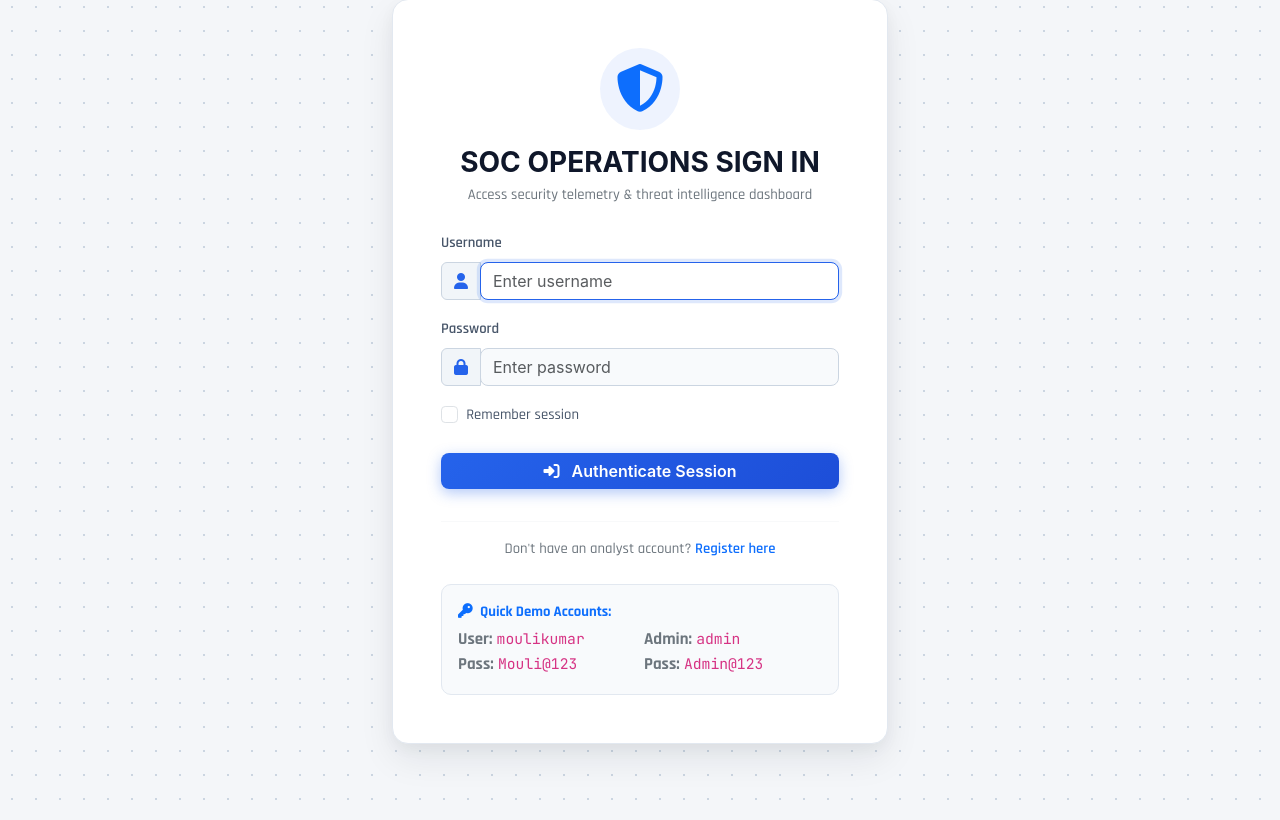
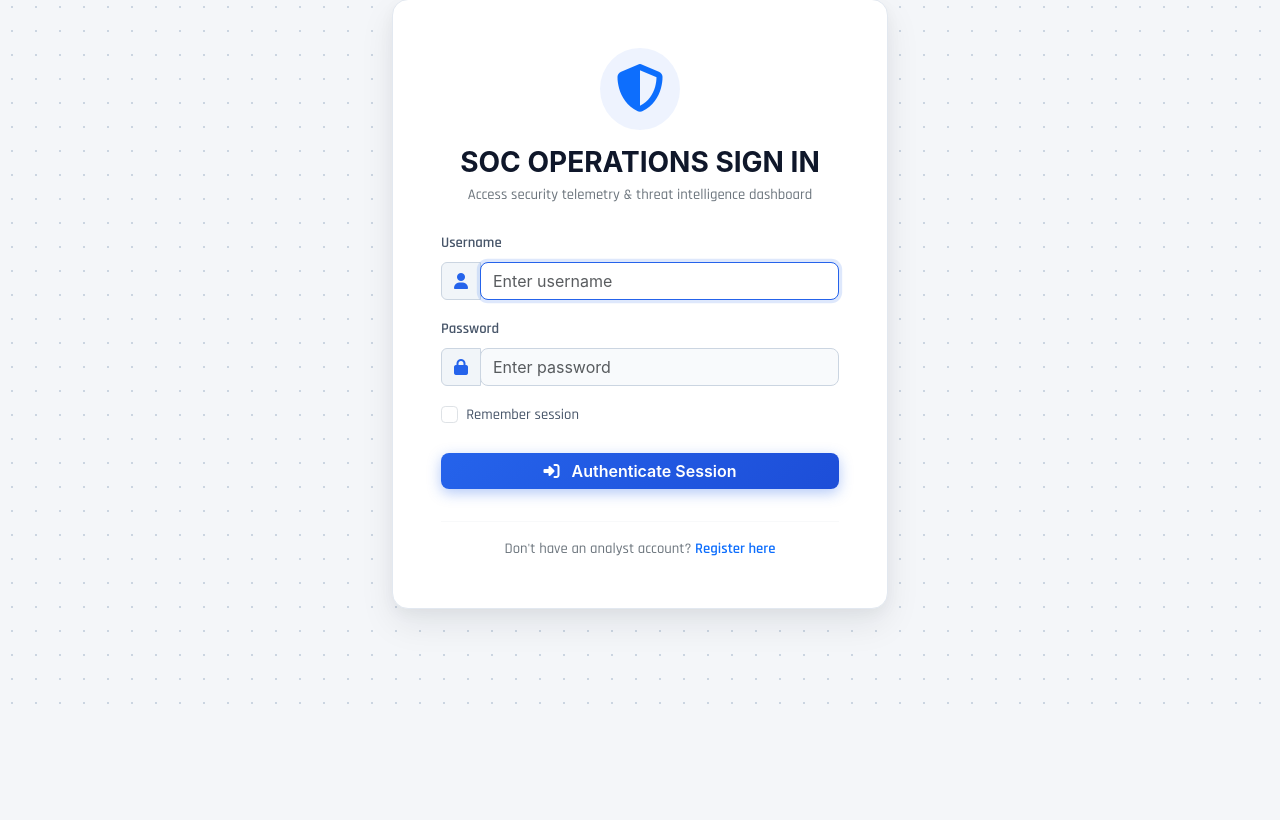
Before and after one commit to moulikumar2082/AI-SOC-Dashboard, a Flask app: page /login in a window 1280 px wide. Shown: the part 77-897 px from the top of the page. After the commit the page ends 781 px from the top, so only its background shows below. Run offline with Flask 3, Linux system fonts and the light colour scheme; some libraries are stand-ins or nearby versions.

Commit message:
Remove demo accounts box from login page for security and privacy

```diff
--- a/app/templates/auth/login.html
+++ b/app/templates/auth/login.html
@@ -65,12 +65,6 @@
         box-shadow: 0 6px 20px rgba(37, 99, 235, 0.5) !important;
         transform: translateY(-1px) !important;
     }
-
-    .demo-box-light {
-        background-color: #f8fafc !important;
-        border: 1px solid #e2e8f0 !important;
-        border-radius: 10px !important;
-    }
 </style>
 {% endblock %}
 
@@ -120,21 +114,6 @@
             <div class="text-center mt-3 pt-3 border-top border-light">
                 <p class="text-secondary small mb-0">Don't have an analyst account? <a href="{{ url_for('auth.register') }}" class="text-primary fw-semibold text-decoration-none">Register here</a></p>
             </div>
-
-            <!-- Demo Credentials Helper Card -->
-            <div class="mt-4 p-3 demo-box-light">
-                <p class="text-primary small fw-bold mb-1"><i class="fas fa-key me-1"></i> Quick Demo Accounts:</p>
-                <div class="row g-2 text-secondary extra-small">
-                    <div class="col-6">
-                        <strong>User:</strong> <code>moulikumar</code><br/>
-                        <strong>Pass:</strong> <code>Mouli@123</code>
-                    </div>
-                    <div class="col-6">
-                        <strong>Admin:</strong> <code>admin</code><br/>
-                        <strong>Pass:</strong> <code>Admin@123</code>
-                    </div>
-                </div>
-            </div>
         </div>
     </div>
 </div>
```
